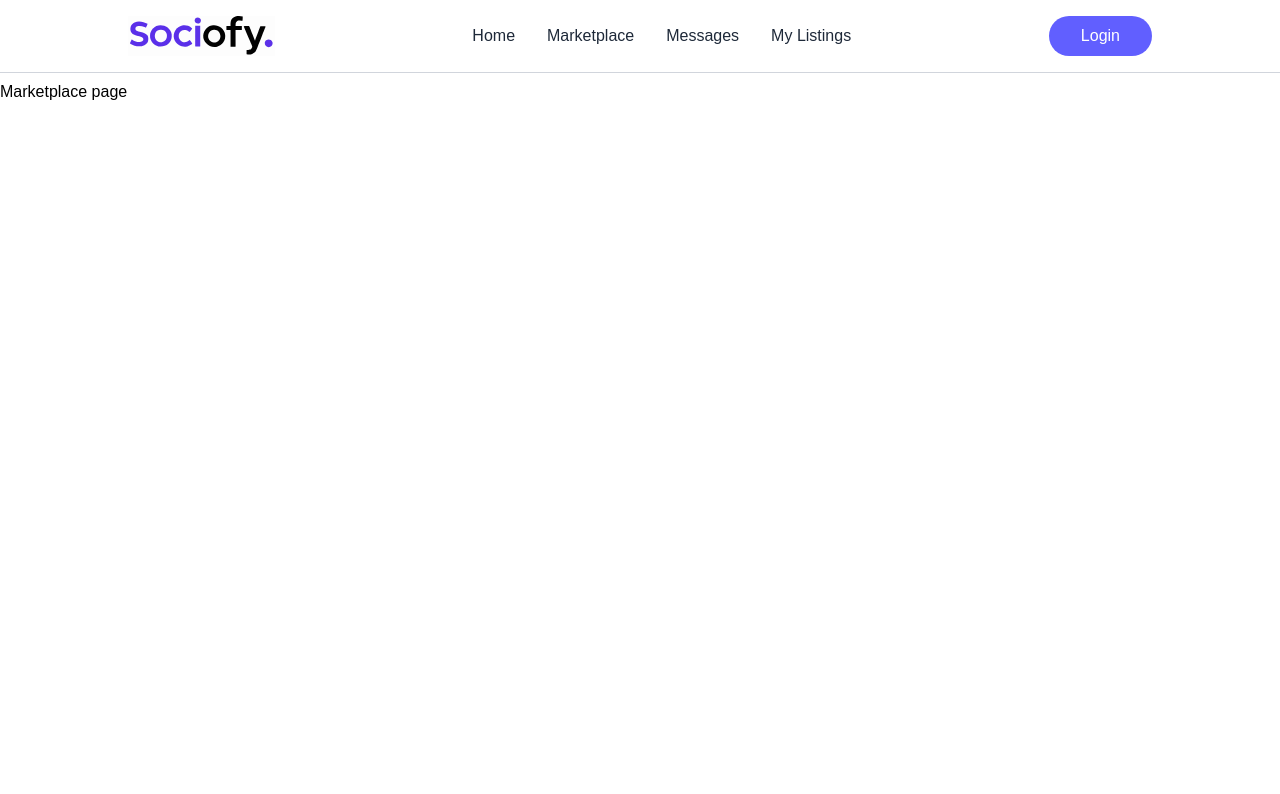
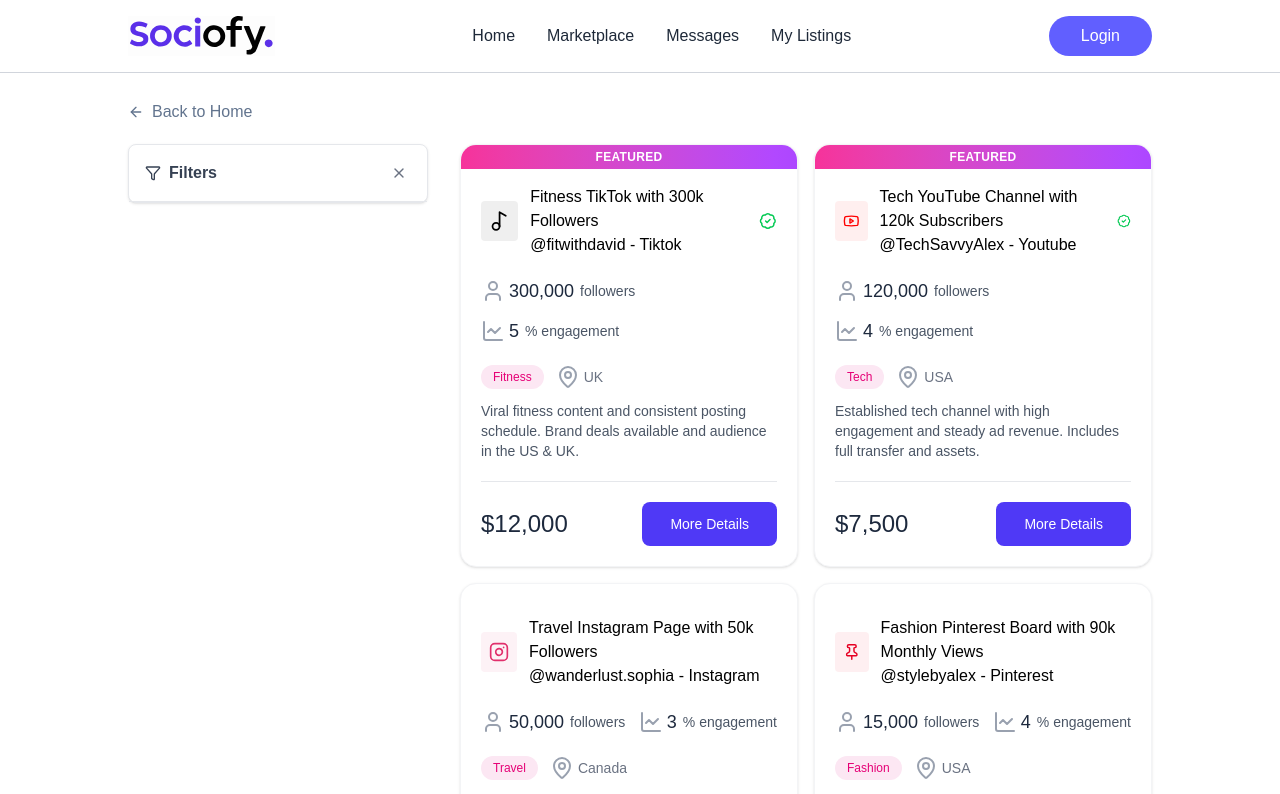
Before and after one commit to bhaskar6211/Sociofy_client_frontend, a React (Vite) app: page /marketplace in a window 1280 px wide. Shown: the top 794 px of the page. Built offline with nearby package versions, Linux system fonts and the light colour scheme; no server answers; a web font is replaced by a local one.

Commit message:
work on marketplace place

```diff
--- /dev/null
+++ b/src/components/FilterSidebar.jsx
@@ -0,0 +1,25 @@
+import { Filter, X } from 'lucide-react'
+import React from 'react'
+
+const FilterSidebar = ({showFilterPhone, setShowFilterPhone, filters, setFilters}) => {
+  return (
+    <div className={`${showFilterPhone ? 'max-sm:fixed' : 'max-sm:hidden'} max-sm:insert-0 z-100 max-sm:h-screen max-sm:overflow-scroll bg-white rounded-lg shadow-sm border border-gray-200 h-fit sticky top-24 md:min-w-[300px]`}>
+      <div className='p-4 border-b border-gray-200'>
+        <div className='flex items-center justify-between'>
+            <div className='flex items-center space-x-2 text-gray-700'>
+                <Filter className='size-4'/>
+                <h3 className='font-semibold'>Filters</h3>
+            </div>
+            <div className='flex items-center gap-2'>
+
+                <X className='size-6 text-gray-500 hover:text-gray-700 p-1 hover:bg-gray-100 rounded transition-colors cursor-pointer' />
+
+                <button onClick={() => setShowFilterPhone(false)} className='sm:hidden text-sm border text-gray-700 px-3 py-1 rounded'>Apply</button>
+            </div>
+        </div>
+      </div>
+    </div>
+  )
+}
+
+export default FilterSidebar
--- a/src/index.css
+++ b/src/index.css
@@ -3,6 +3,10 @@
 
 *{
   font-family: "Rethink Sans", sans-serif;
+}
+
+button{
+  cursor: pointer;
 }
 
 .no-scrollbar::-webkit-scrollbar{
--- a/src/pages/Marketplace.jsx
+++ b/src/pages/Marketplace.jsx
@@ -1,9 +1,54 @@
-import React from 'react'
+import { ArrowLeftIcon, FilterIcon, Verified } from 'lucide-react'
+import React, { useState } from 'react'
+import { useSelector } from 'react-redux'
+import { useNavigate } from 'react-router-dom'
+import ListingCard from '../components/ListingCard'
+import { min } from '@tensorflow/tfjs-core'
+import FilterSidebar from '../components/FilterSidebar'
 
 const Marketplace = () => {
+
+  const navigate = useNavigate()
+  const [showFilterPhone, setShowFilterPhone] = useState(false)
+  const [filters, setFilters] = useState({
+    platform: null,
+    maxPrice: 100000,
+    minFollowers: 0,
+    niche: null,
+    Verified: false,
+    monetized: false,
+  })
+
+  const {listings} = useSelector(state => state.listing)
+
+  const filteredListings = listings.filter((listing) => {
+    return true
+  })
+
+
   return (
-    <div>
-      <h1>Marketplace page</h1>
+    <div className='px-6 md:px-16 lg:px-24 xl:px-32'>
+
+      <div className='flex items-center justify-between text-slate-500'>
+        <button onClick={()=>{navigate('/'); scrollTo(0,0)}} className='flex items-center gap-2 py-5 cursor-pointer'>
+          <ArrowLeftIcon className='size-4'/>
+          Back to Home
+        </button>
+        <button onClick={()=>setShowFilterPhone(true)} className='flex sm:hidden items-center gap-2 py-5 cursor-pointer'>
+          <FilterIcon className='size-4'/>
+          Filters
+        </button>
+      </div>
+
+      <div className='relative flex items-start justify-between gap-8 pb-8'>
+
+        <FilterSidebar setFilters={setFilters} filters={filters} setShowFilterPhone={setShowFilterPhone} showFilterPhone={showFilterPhone} />
+        <div className='flex-1 grid xl:grid-cols-2 gap-4'>
+          {filteredListings.sort((a, b)=>a.featured ? -1 : b.featured ? 1 :0).map((listing, index)=>(
+            <ListingCard listing={listing} key={index} />
+          )) }
+        </div>
+      </div>
     </div>
   )
 }
```
